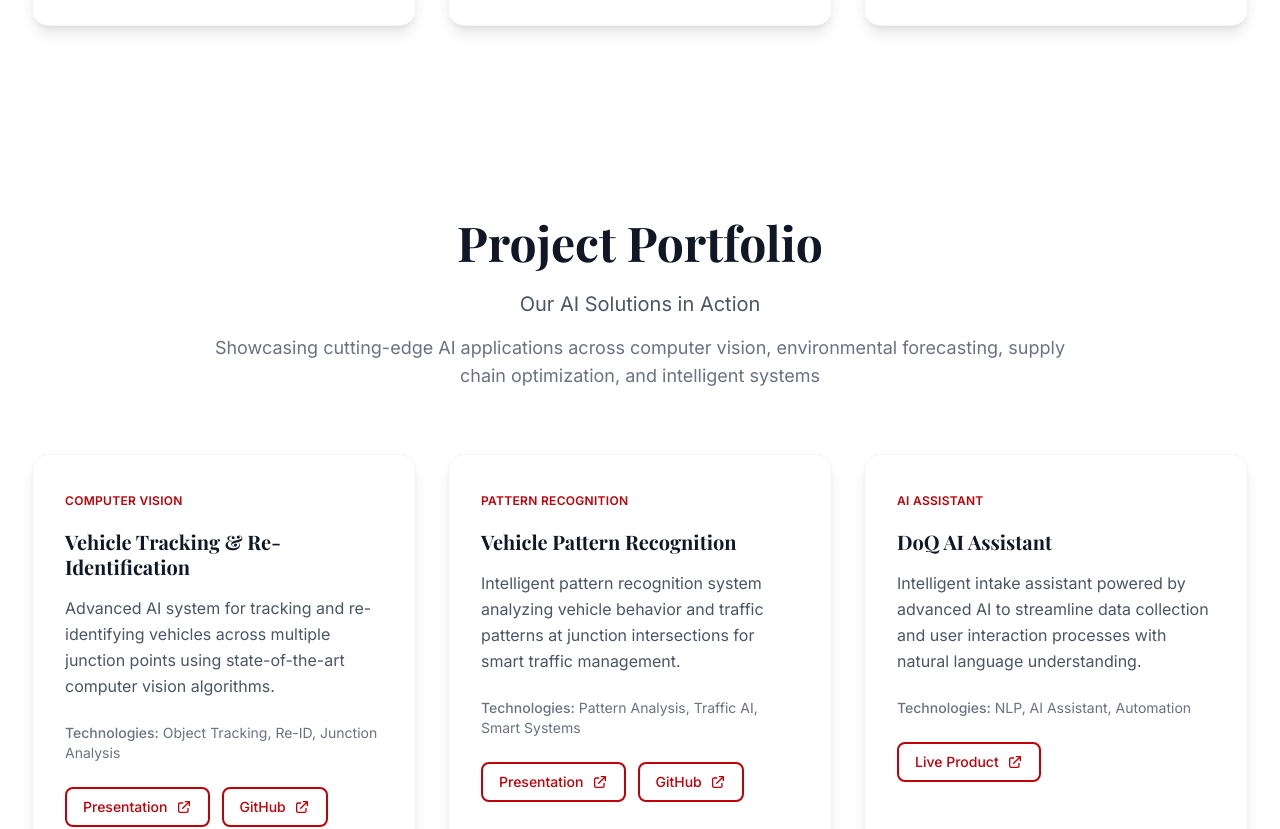
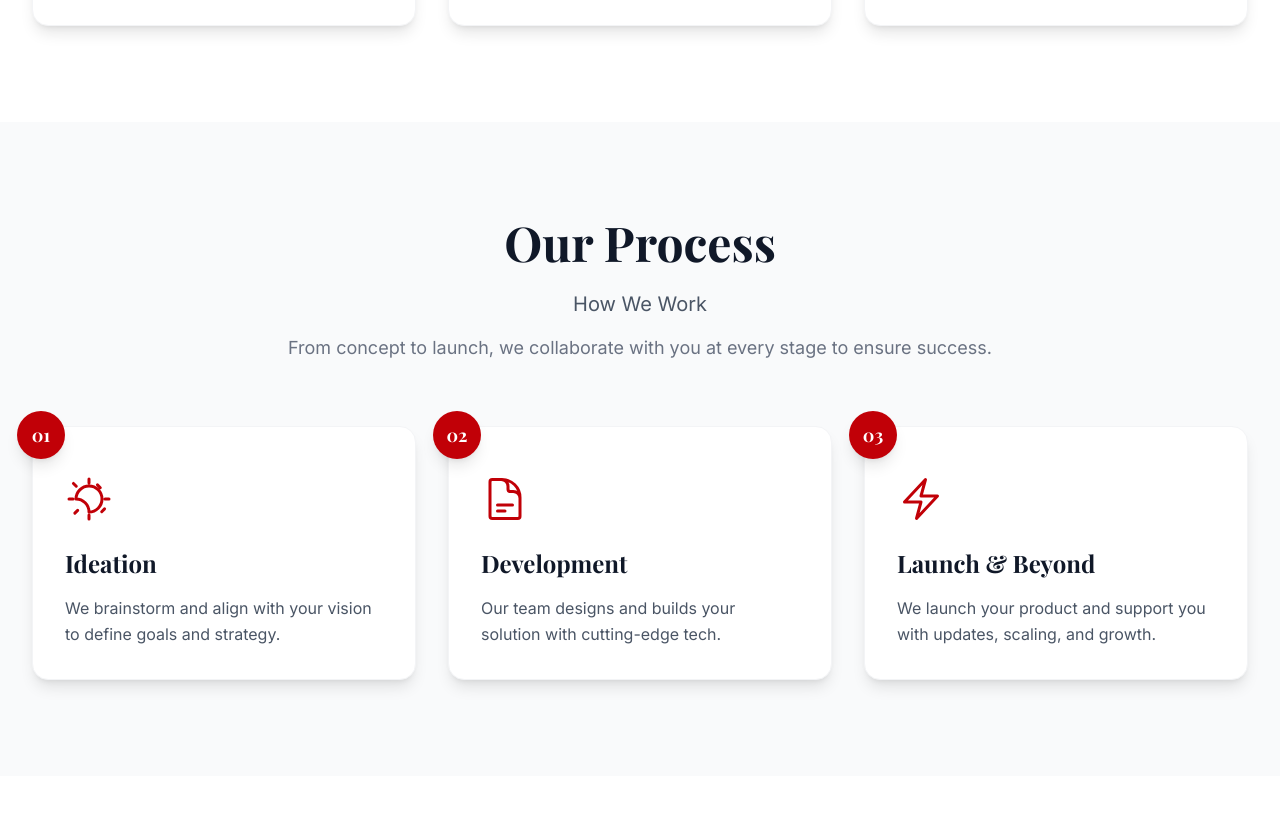
Before and after one commit to Aryaman-Arya/QreateAI, a React (Vite) app: page / in a window 1280 px wide. Shown: the part 1620-2449 px from the top of the page. Built offline with nearby package versions, Linux system fonts and the light colour scheme.

Commit message:
Add new Process section component with 3-step workflow design

```diff
--- a/src/App.jsx
+++ b/src/App.jsx
@@ -2,6 +2,7 @@
 import Header from './components/Header'
 import Hero from './components/Hero'
 import Services from './components/Services'
+import Process from './components/Process'
 import Portfolio from './components/Portfolio'
 import Team from './components/Team'
 import TeamBackground from './components/TeamBackground'
@@ -16,6 +17,7 @@
       <main>
         <Hero />
         <Services />
+        <Process />
         <Portfolio />
         <Team />
         <TeamBackground />
--- /dev/null
+++ b/src/components/Process.jsx
@@ -0,0 +1,127 @@
+import { motion } from 'framer-motion'
+
+const Process = () => {
+  const processSteps = [
+    {
+      number: '01',
+      title: 'Ideation',
+      description: 'We brainstorm and align with your vision to define goals and strategy.',
+      icon: (
+        <svg className="w-12 h-12" fill="none" viewBox="0 0 24 24" stroke="currentColor">
+          <path strokeLinecap="round" strokeLinejoin="round" strokeWidth={1.5} d="M12 18.5A6.5 6.5 0 005.5 12c0-3.5 2.9-6.5 6.5-6.5s6.5 2.9 6.5 6.5-2.9 6.5-6.5 6.5zM12 2v2m0 16v2M4.22 4.22l1.42 1.42m12.72 12.72l1.42-1.42M2 12h2m16 0h2M6.34 17.66l-1.42 1.42m12.72-12.72l-1.42-1.42" />
+        </svg>
+      )
+    },
+    {
+      number: '02',
+      title: 'Development',
+      description: 'Our team designs and builds your solution with cutting-edge tech.',
+      icon: (
+        <svg className="w-12 h-12" fill="none" viewBox="0 0 24 24" stroke="currentColor">
+          <path strokeLinecap="round" strokeLinejoin="round" strokeWidth={1.5} d="M19.5 14.25v-2.625a3.375 3.375 0 00-3.375-3.375h-1.5A1.125 1.125 0 0113.5 7.125v-1.5a3.375 3.375 0 00-3.375-3.375H8.25m0 12.75h7.5m-7.5 3H12M10.5 2.25H5.625c-.621 0-1.125.504-1.125 1.125v17.25c0 .621.504 1.125 1.125 1.125h12.75c.621 0 1.125-.504 1.125-1.125V11.25a9 9 0 00-9-9z" />
+        </svg>
+      )
+    },
+    {
+      number: '03',
+      title: 'Launch & Beyond',
+      description: 'We launch your product and support you with updates, scaling, and growth.',
+      icon: (
+        <svg className="w-12 h-12" fill="none" viewBox="0 0 24 24" stroke="currentColor">
+          <path strokeLinecap="round" strokeLinejoin="round" strokeWidth={1.5} d="M3.75 13.5l10.5-11.25L12 10.5h8.25L9.75 21.75 12 13.5H3.75z" />
+        </svg>
+      )
+    }
+  ]
+
+  const containerVariants = {
+    hidden: { opacity: 0 },
+    visible: {
+      opacity: 1,
+      transition: {
+        staggerChildren: 0.2
+      }
+    }
+  }
+
+  const itemVariants = {
+    hidden: { opacity: 0, y: 30 },
+    visible: {
+      opacity: 1,
+      y: 0,
+      transition: {
+        duration: 0.6
+      }
+    }
+  }
+
+  return (
+    <section id="process" className="py-24 bg-gray-50">
+      <div className="max-w-7xl mx-auto px-4 sm:px-6 lg:px-8">
+        {/* Section Header */}
+        <motion.div
+          initial={{ opacity: 0, y: 30 }}
+          whileInView={{ opacity: 1, y: 0 }}
+          transition={{ duration: 0.8 }}
+          viewport={{ once: true }}
+          className="text-center mb-16"
+        >
+          <h2 className="text-4xl lg:text-5xl font-serif font-bold text-gray-900 mb-6">
+            Our Process
+          </h2>
+          <p className="text-xl text-gray-600 max-w-3xl mx-auto mb-4">
+            How We Work
+          </p>
+          <p className="text-lg text-gray-500 max-w-4xl mx-auto">
+            From concept to launch, we collaborate with you at every stage to ensure success.
+          </p>
+        </motion.div>
+
+        {/* Process Steps */}
+        <motion.div
+          variants={containerVariants}
+          initial="hidden"
+          whileInView="visible"
+          viewport={{ once: true }}
+          className="grid md:grid-cols-3 gap-8"
+        >
+          {processSteps.map((step, index) => (
+            <motion.div
+              key={index}
+              variants={itemVariants}
+              whileHover={{
+                y: -8,
+                transition: { duration: 0.3 }
+              }}
+              className="group"
+            >
+              <div className="bg-white rounded-2xl p-8 shadow-lg border border-gray-100 hover:shadow-2xl transition-all duration-300 h-full relative">
+                {/* Step Number Badge */}
+                <div className="absolute -top-4 -left-4 w-12 h-12 bg-red-700 text-white rounded-full flex items-center justify-center text-lg font-bold font-serif shadow-lg">
+                  {step.number}
+                </div>
+
+                {/* Step Icon */}
+                <div className="text-red-700 mb-6 group-hover:scale-110 transition-transform duration-300 mt-4">
+                  {step.icon}
+                </div>
+
+                {/* Step Title */}
+                <h3 className="text-2xl font-serif font-bold text-gray-900 mb-4">
+                  {step.title}
+                </h3>
+
+                {/* Step Description */}
+                <p className="text-gray-600 leading-relaxed">
+                  {step.description}
+                </p>
+              </div>
+            </motion.div>
+          ))}
+        </motion.div>
+      </div>
+    </section>
+  )
+}
+
+export default Process
```
Also changed, not shown: 1 other file (tests, documents, lock files or other folders).
